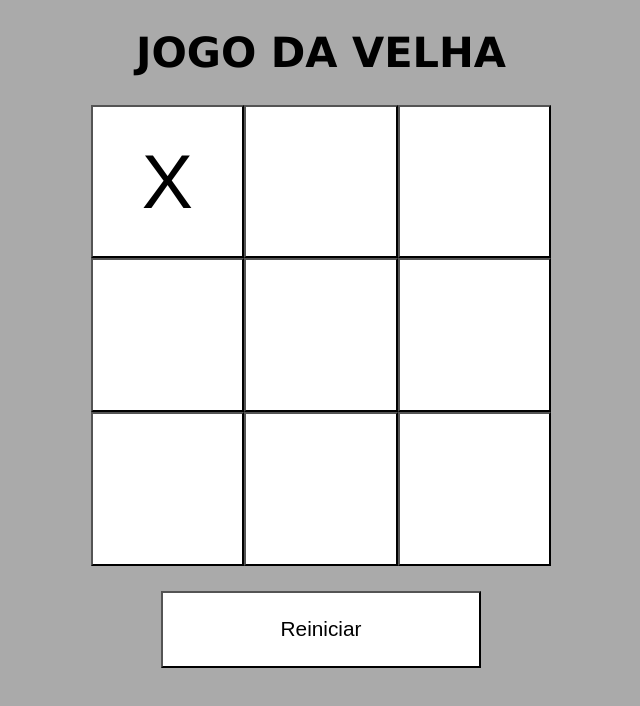
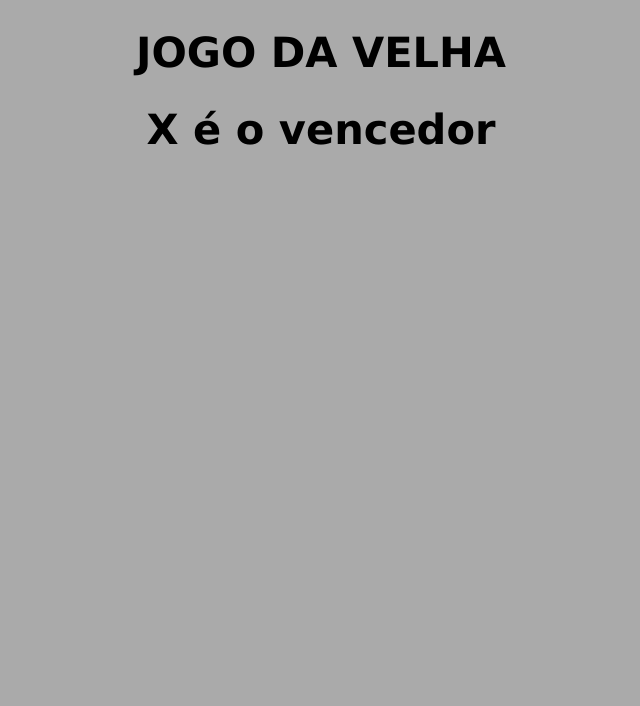
Before and after one commit to brunodavi/jogo-da-velha, a React (Create React App) app: page / in a window 1280 px wide. Both pictures are taken after a click on the button 486 px from the left and 181 px from the top of the page. Shown: the top 706 px of the page, without its empty margins (319-959 px from the left). Built offline with nearby package versions, Linux system fonts and the light colour scheme.

Commit message:
Add Winner

```diff
--- a/src/container/Game.jsx
+++ b/src/container/Game.jsx
@@ -1,50 +1,85 @@
-import React, { useState } from 'react';
+import React, { useState } from "react";
 
 function Game() {
   const array = [
-    [' ', ' ', ' '],
-    [' ', ' ', ' '],
-    [' ', ' ', ' '],
-  ]
+    [" ", " ", " "],
+    [" ", " ", " "],
+    [" ", " ", " "],
+  ];
+
+  const macros = [
+    [ [0, 0], [0, 1], [0, 2] ],
+    [ [1, 0], [2, 1], [1, 2] ],
+    [ [2, 0], [2, 1], [2, 2] ],
+    [ [0, 0], [1, 1], [2, 2] ],
+    [ [0, 2], [1, 1], [2, 0] ]
+  ];
+
   const [inputs, setInputs] = useState(array);
-  const [player, setPlayer] = useState('P1');
+  const [winner, setWinner] = useState(false);
+  const [first, setFirst] = useState(true);
 
-  const handleClick = (i1, i2, value) => {
+  const allEqual = (arr) => (
+    arr.every((val) => arr[0] === val)
+  );
+
+  const getChar = () => (
+    (first) ? 'X' : 'O'
+  )
+
+  function checkWinner(arr = inputs) {
+    const result = macros
+      .some(([[i0, i1], [i2, i3], [i4, i5]]) => (
+        allEqual(
+          [arr[i0][i1], arr[i2][i3], arr[i4][i5]]
+        )
+      ));
+
+    const char = getChar();
+    setWinner(result && char);
+  }
+
+  function handleClick(i0, i1, value) {
     let arr = inputs;
-    if (arr[i1][i2] === ' ') {
-      arr[i1][i2] = value;
+    if (!winner && arr[i0][i1] === " ") {
+      arr[i0][i1] = value;
       setInputs(arr);
+      checkWinner();
     }
   }
 
-  const click = () => {
-    const players = {
-      P1: 'X',
-      P2: 'O'
-    };
-
-    const val = players[player];
-    setPlayer(player === 'P1' ? 'P2' : 'P1');
+  function click() {
+    const val = getChar() ;
+    setFirst(!first);
     return val;
   }
 
   const restart = () => setInputs(array);
 
   const table = inputs.map((_, i1) => (
-  <div key={ i1 }>
-    {
-      inputs[i1].map((value, i2) => (
-        <input key={ i2 } type="button" value={ value } onClick={ () => handleClick(i1, i2, click()) } />
-      ))
-    }
-  </div>
+    <div key={ i1 }>
+      {inputs[i1].map((value, i2) => (
+        <input
+          key={ i2 }
+          type="button"
+          value={ value }
+          onClick={ () => handleClick(i1, i2, click()) }
+        />
+      ))}
+    </div>
   ));
 
+  if (winner) return (
+    <div>
+      <h1>{ `${winner} é o vencedor` }</h1>
+    </div>
+  );
+
   return (
-    <main>
+    <div>
       { table }
-      <input type="button" id="reiniciar" value="Reiniciar" onClick={ restart } />
-    </main>
+      <input type="button" id="reiniciar" value="Reiniciar" onClick={restart} />
+    </div>
   );
 }
 
```
